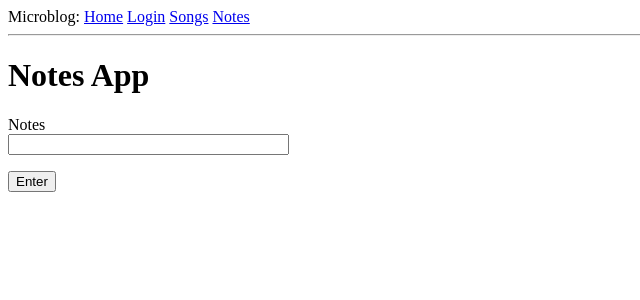
After one commit to miharlin/microblog, a Flask app: page /notes in a window 1280 px wide. The commit adds this page. Shown: the top 300 px of the page, without its empty margins (0-640 px from the left). Run offline with Flask 2, Linux system fonts and the light colour scheme.

Commit message:
challenge 2/13
Tried making new form relating to semester 1 project. Form appears but information doesn't save or do anything

```diff
--- a/app/forms.py
+++ b/app/forms.py
@@ -7,3 +7,7 @@ class LoginForm(FlaskForm):
     password = PasswordField('Password', validators=[DataRequired()])
     remember_me = BooleanField('Remember Me')
     submit = SubmitField('Sign In')
+
+class NotesForm(FlaskForm):
+    notes = StringField('Notes', validators=[DataRequired()])
+    submit = SubmitField('Enter')
--- a/app/routes.py
+++ b/app/routes.py
@@ -1,6 +1,6 @@
 from flask import render_template,flash, redirect
 from app import app
-from app.forms import LoginForm
+from app.forms import LoginForm, NotesForm
 
 @app.route('/')
 @app.route('/index')
@@ -41,3 +41,11 @@ def login():
             form.username.data, form.remember_me.data))
         return redirect('/index')
     return render_template('login.html', title='Sign In', form=form)
+
+@app.route('/notes', methods=['GET', 'POST'])
+def notes():
+    form = NotesForm()
+    if form.validate_on_submit():
+        flash('Note entered: {}').format(form.notes)
+        return redirect('/index')
+    return render_template('notes.html', title='Notes App', form=form)
--- a/app/templates/base.html
+++ b/app/templates/base.html
@@ -12,6 +12,7 @@
             <a href="/index">Home</a>
             <a href="/login">Login</a>
             <a href="/songs">Songs</a>
+            <a href="/notes">Notes</a>
         </div>
         <hr>
         {% with messages = get_flashed_messages() %}
--- /dev/null
+++ b/app/templates/notes.html
@@ -0,0 +1,15 @@
+{% extends "base.html" %}
+
+{% block content %}
+    <h1>Notes App</h1>
+    <form action="" method="post" novalidate>
+      <p>
+          {{ form.notes.label }}<br>
+          {{ form.notes(size=32) }}<br>
+          {% for error in form.notes.errors %}
+          <span style="color: red;">[{{ error }}]</span>
+          {% endfor %}
+      </p>
+      <p>{{ form.submit() }}</p>
+    </form>
+{% endblock %}
```
